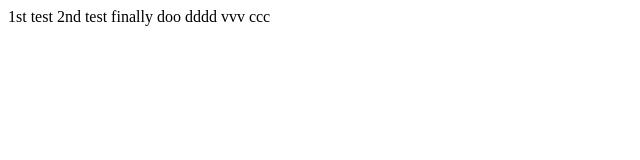
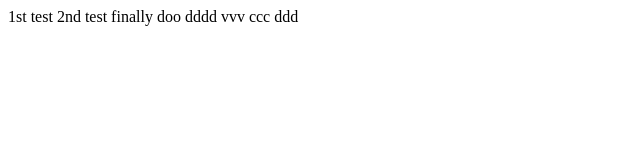
Before and after one commit to XHK-418/XHK-418.github.io, a plain HTML site: page index.html in a window 1280 px wide. Shown: the full height of the page, 0-640 px from the left. Drawn offline with Linux system fonts and the light colour scheme.

Commit message:
Update index.html

```diff
--- a/index.html
+++ b/index.html
@@ -8,6 +8,6 @@
 <body>
     1st test
     2nd test finally
-    doo dddd  vvv ccc
+    doo dddd  vvv ccc ddd
 </body>
 </html>
```
Also changed, not shown: 1 other file.
